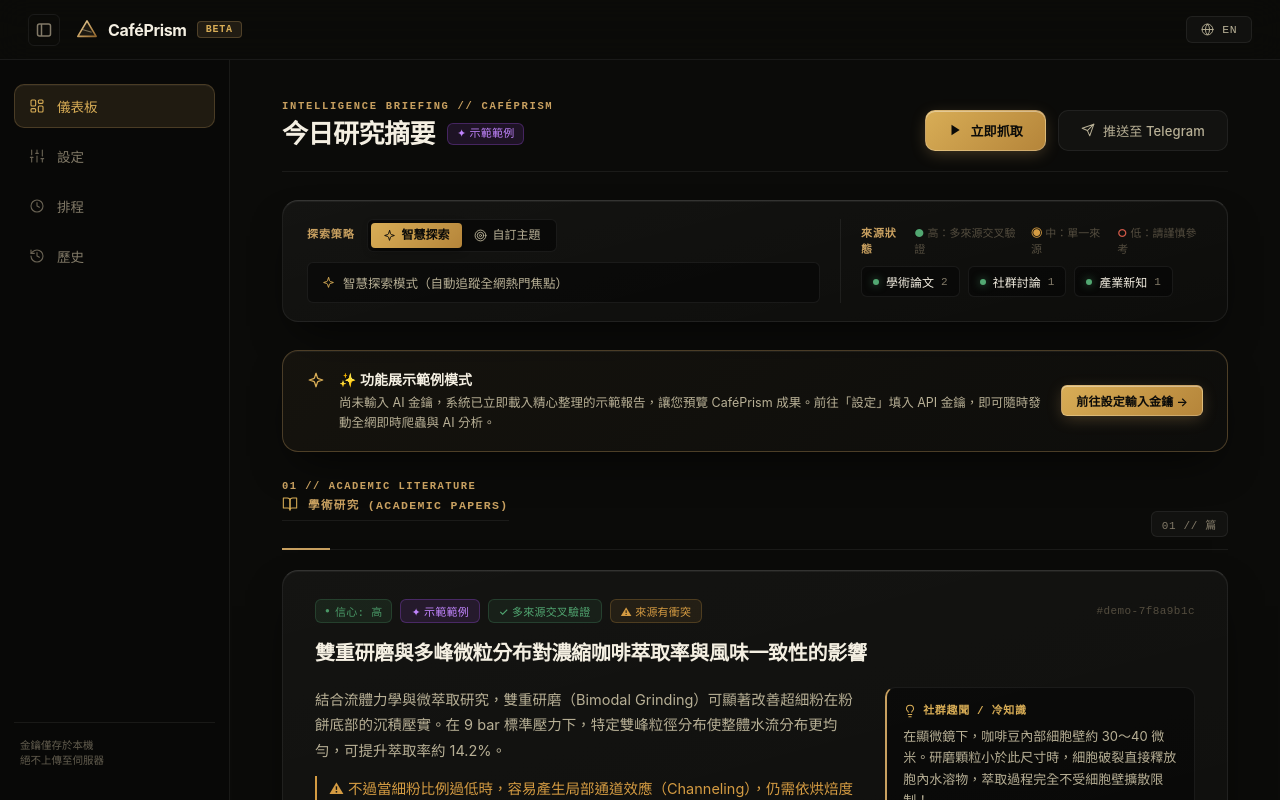
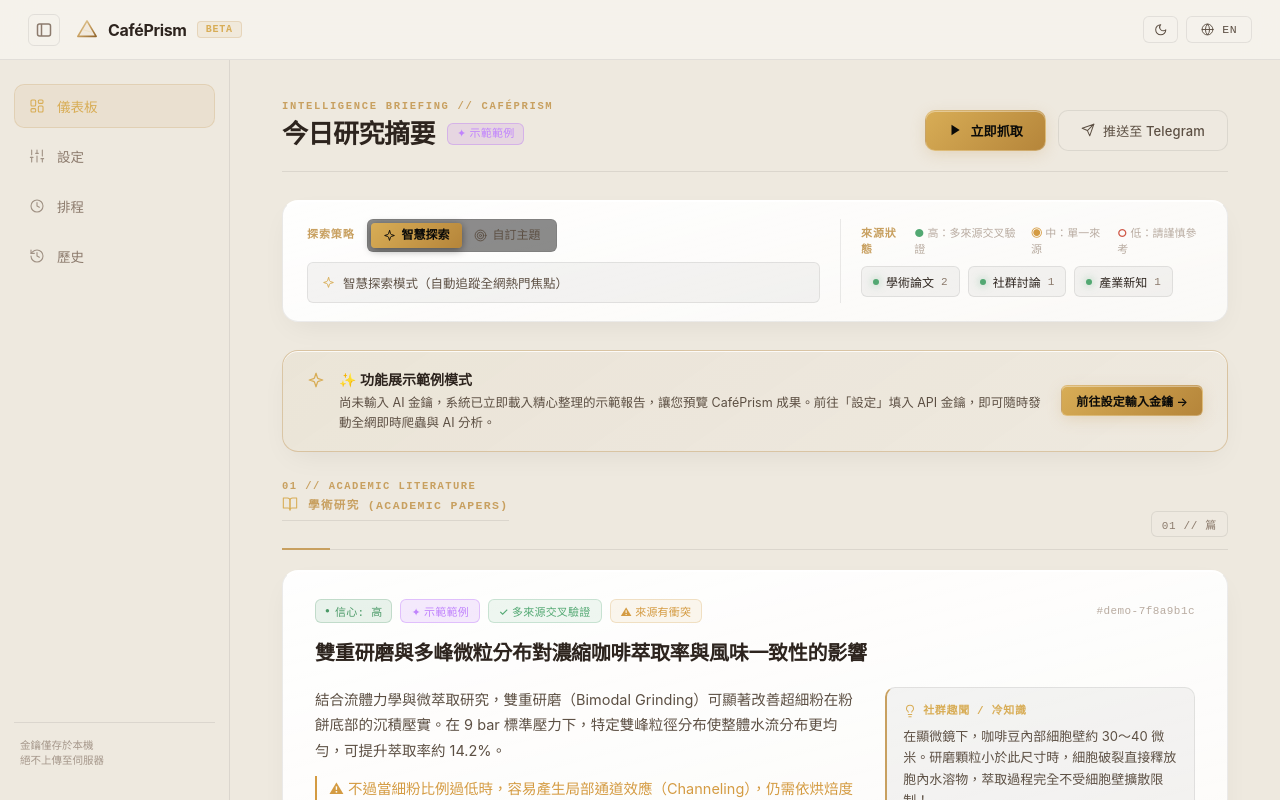
Before and after one commit to alvin999/cafe-prism, a React (Vite) app: page / in a window 1280 px wide. Shown: the top 800 px of the page. Built offline with nearby package versions, Linux system fonts and the light colour scheme.

Commit message:
feat(theme): add light mode palette and theme toggle switcher

```diff
--- a/src/App.jsx
+++ b/src/App.jsx
@@ -99,6 +99,12 @@ const getPageFromUrl = () => {
 
 export default function App() {
   const [lang, setLang] = useState(() => Storage.getSettings().language || 'zh');
+  const [theme, setTheme] = useState(() => {
+    if (typeof window === 'undefined') return 'dark';
+    const saved = localStorage.getItem('cr_theme');
+    if (saved === 'light' || saved === 'dark') return saved;
+    return window.matchMedia('(prefers-color-scheme: light)').matches ? 'light' : 'dark';
+  });
   const [page, setPage] = useState(getPageFromUrl);
   const [hasUnsavedSettings, setHasUnsavedSettings] = useState(false);
   const [pendingPage, setPendingPage] = useState(null);
@@ -125,6 +131,13 @@ export default function App() {
     const s = Storage.getSettings();
     Storage.saveSettings({ ...s, language: lang });
   }, [lang]);
+
+  useEffect(() => {
+    if (typeof document !== 'undefined') {
+      document.documentElement.setAttribute('data-theme', theme);
+      localStorage.setItem('cr_theme', theme);
+    }
+  }, [theme]);
 
   useEffect(() => {
     const currentTarget = getPageFromUrl();
@@ -247,6 +260,42 @@ export default function App() {
             )}
           </div>
 
+          <div style={{ display: 'flex', alignItems: 'center', gap: '8px' }}>
+            {/* Theme toggle */}
+            <button
+              type="button"
+              className="prism-btn prism-btn-ghost prism-btn-sm"
+              onClick={() => setTheme(prev => prev === 'dark' ? 'light' : 'dark')}
+              title={theme === 'dark' ? t.app.themeLight : t.app.themeDark}
+              aria-label={theme === 'dark' ? t.app.themeLight : t.app.themeDark}
+              style={{
+                fontFamily: 'var(--prism-font-mono)',
+                fontSize: '11.5px',
+                padding: '6px 10px',
+                display: 'inline-flex',
+                alignItems: 'center',
+                gap: '6px'
+              }}
+            >
+              {theme === 'dark' ? (
+                <svg width="13.5" height="13.5" viewBox="0 0 24 24" fill="none" stroke="currentColor" strokeWidth="1.8" strokeLinecap="round" strokeLinejoin="round">
+                  <circle cx="12" cy="12" r="4" />
+                  <path d="M12 2v2" />
+                  <path d="M12 20v2" />
+                  <path d="m4.93 4.93 1.41 1.41" />
+                  <path d="m17.66 17.66 1.41 1.41" />
+                  <path d="M2 12h2" />
+                  <path d="M20 12h2" />
+                  <path d="m6.34 17.66-1.41 1.41" />
+                  <path d="m19.07 4.93-1.41 1.41" />
+                </svg>
+              ) : (
+                <svg width="13.5" height="13.5" viewBox="0 0 24 24" fill="none" stroke="currentColor" strokeWidth="1.8" strokeLinecap="round" strokeLinejoin="round">
+                  <path d="M12 3a6 6 0 0 0 9 9 9 9 0 1 1-9-9Z" />
+                </svg>
+              )}
+            </button>
+
             {/* Lang toggle */}
             <button
               className="prism-btn prism-btn-ghost prism-btn-sm"
@@ -264,6 +313,7 @@ export default function App() {
               </svg>
               {t.app.switchLang}
             </button>
+          </div>
         </header>
 
         <div className="prism-body">
--- a/src/i18n/translations.js
+++ b/src/i18n/translations.js
@@ -15,6 +15,8 @@ export const translations = {
       scheduledRun: 'Scheduled run…',
       switchLang: '中文',
       securityBadge: 'Keys stored locally\nNever sent to servers',
+      themeLight: 'Switch to light mode',
+      themeDark: 'Switch to dark mode',
     },
     dashboard: {
       title: 'Today\'s Research',
@@ -298,6 +300,8 @@ export const translations = {
       scheduledRun: '排程執行中…',
       switchLang: 'EN',
       securityBadge: '金鑰僅存於本機\n絕不上傳至伺服器',
+      themeLight: '切換至淺焙明亮模式',
+      themeDark: '切換至黑曜深色模式',
     },
     dashboard: {
       title: '今日研究摘要',
--- a/src/styles/layout.css
+++ b/src/styles/layout.css
@@ -20,7 +20,7 @@
   position: sticky;
   top: 0;
   z-index: 100;
-  background: rgba(11, 11, 9, 0.82);
+  background: var(--prism-header-bg);
   backdrop-filter: blur(16px);
   -webkit-backdrop-filter: blur(16px);
 }
@@ -69,7 +69,7 @@
   position: sticky;
   top: 60px;
   height: calc(100vh - 60px);
-  background: rgba(9, 9, 7, 0.65);
+  background: var(--prism-sidebar-bg);
   box-sizing: border-box;
   transition: width 0.25s var(--prism-ease-spring), padding 0.25s ease;
 }
--- a/src/styles/tokens.css
+++ b/src/styles/tokens.css
@@ -29,6 +29,8 @@
   --prism-bg-recessed: rgba(0, 0, 0, 0.36);
   /* 內凹資訊槽底色 */
   --prism-bg-glass: rgba(18, 17, 14, 0.78);
+  --prism-header-bg: rgba(11, 11, 9, 0.82);
+  --prism-sidebar-bg: rgba(9, 9, 7, 0.65);
 
   /* 升級版：立體玻璃表面漸層 */
   --prism-bg-glass-card: linear-gradient(165deg,
@@ -97,3 +99,50 @@
   --prism-transition-normal: 0.28s var(--prism-ease-spring);
   --prism-transition-slow: 0.45s var(--prism-ease-spring);
 }
+
+/* ─── Light Mode (Warm Editorial Cream / 經典淺焙米白) ───────────── */
+[data-theme='light'] {
+  /* 淺焙米白底色 */
+  --prism-bg-darkest: #f6f3ed;
+  --prism-bg-dark: #eee9df;
+  --prism-bg-surface: #ffffff;
+  --prism-bg-surface-elevated: #ffffff;
+  --prism-bg-card: #ffffff;
+  --prism-bg-recessed: rgba(0, 0, 0, 0.04);
+  --prism-bg-glass: rgba(255, 255, 255, 0.88);
+  --prism-header-bg: rgba(246, 243, 237, 0.88);
+  --prism-sidebar-bg: rgba(238, 233, 223, 0.75);
+
+  --prism-bg-glass-card: linear-gradient(165deg,
+      rgba(255, 255, 255, 0.95) 0%,
+      rgba(255, 255, 255, 0.75) 100%);
+  --prism-bg-glass-hover: linear-gradient(165deg,
+      rgba(255, 255, 255, 1) 0%,
+      rgba(200, 160, 96, 0.08) 100%);
+  --prism-bg-active: rgba(200, 160, 96, 0.18);
+
+  /* 精緻深烘焙文字 */
+  --prism-text-bright: #1b1612;
+  --prism-text-primary: #2d241e;
+  --prism-text-secondary: #5c4f43;
+  --prism-text-muted: #8c7b6d;
+  --prism-text-dim: #b8aba0;
+
+  /* 邊框與柔和陰影 */
+  --prism-border-subtle: rgba(0, 0, 0, 0.08);
+  --prism-border-medium: rgba(0, 0, 0, 0.14);
+  --prism-border-specular: rgba(255, 255, 255, 0.9);
+  --prism-border-accent: rgba(181, 133, 58, 0.35);
+  --prism-border-accent-strong: rgba(181, 133, 58, 0.65);
+
+  --prism-shadow-sm: 0 2px 8px -1px rgba(0, 0, 0, 0.06);
+  --prism-shadow-card:
+    0 10px 30px -10px rgba(0, 0, 0, 0.08),
+    inset 0 1px 0 0 rgba(255, 255, 255, 0.8);
+  --prism-shadow-card-hover:
+    0 16px 36px -10px rgba(0, 0, 0, 0.12),
+    0 0 20px -4px rgba(200, 160, 96, 0.2),
+    inset 0 1px 0 0 rgba(200, 160, 96, 0.3);
+  --prism-glow-amber: 0 0 20px -4px rgba(181, 133, 58, 0.2);
+  --prism-glow-card: 0 8px 24px -8px rgba(0, 0, 0, 0.08);
+}
```
Lines whose indentation alone changed are shown as unchanged.
